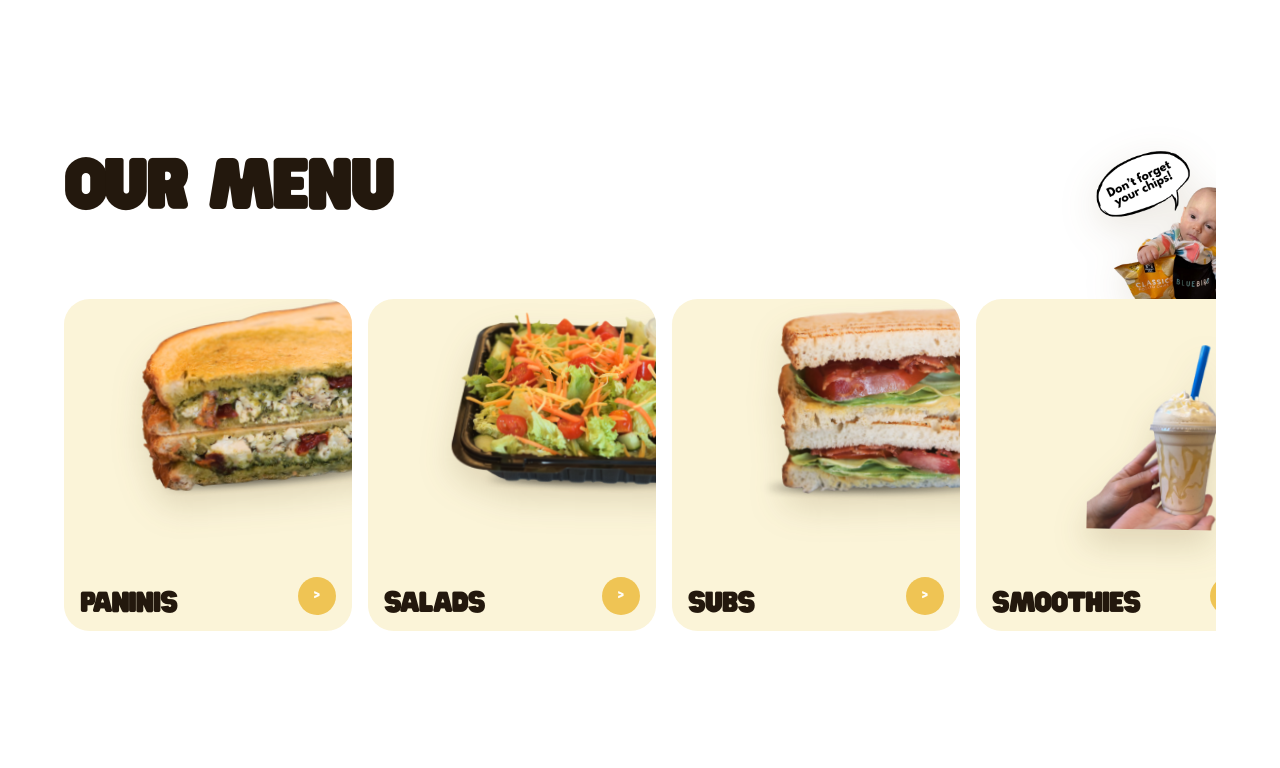
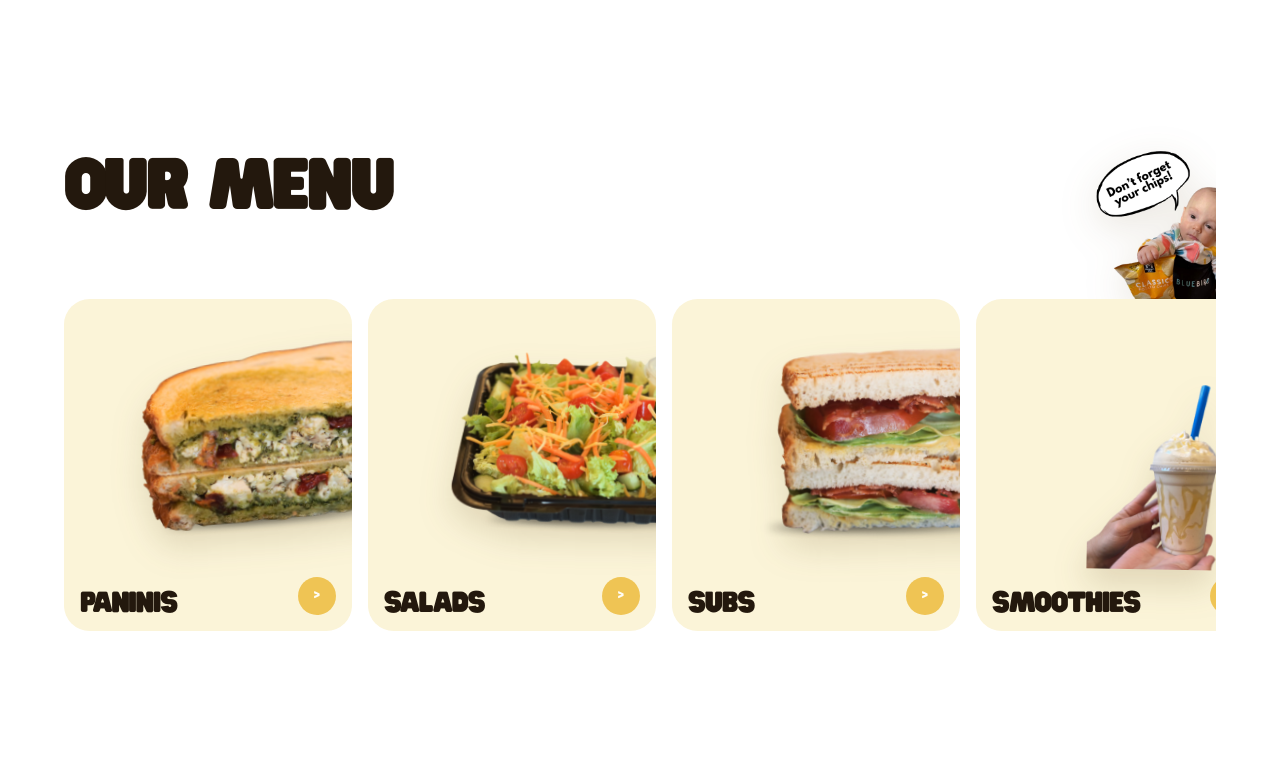
Before and after one commit to andrewchwalik/bluebird, a React (Vite) app: page / in a window 1280 px wide. Shown: the part 2048-2816 px from the top of the page. Built offline with nearby package versions, Linux system fonts and the light colour scheme; no server answers.

Commit message:
Adjust home menu image placement

```diff
--- a/src/App.css
+++ b/src/App.css
@@ -700,9 +700,9 @@ main {
 
 .menu-showcase-image img {
   position: absolute;
-  top: var(--menu-card-top, 0rem);
+  top: calc(var(--menu-card-top, 0rem) + 40px);
   left: var(--menu-card-left, 50%);
-  width: var(--menu-card-width, 108%);
+  width: var(--menu-card-width, 114%);
   max-width: none;
   height: auto;
   object-fit: contain;
```
